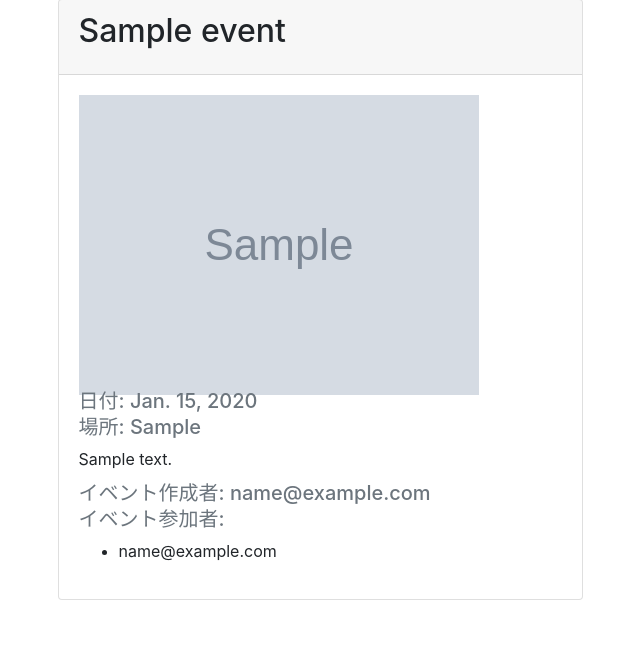
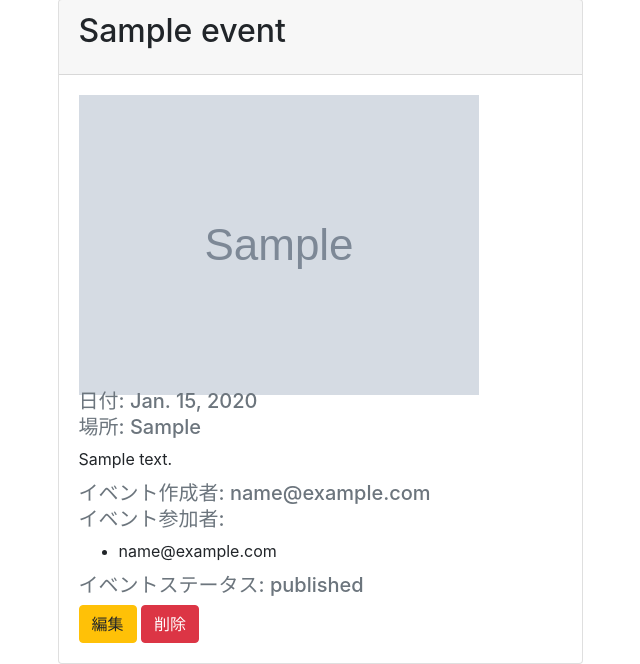
Before and after one commit to biki-cloud/event-matching-service, a Django app: page /events/1/detail in a window 1280 px wide. Shown: the part 279-943 px from the top of the page, without its empty margins (320-960 px from the left). Before the commit the page ends 879 px from the top, so only its background shows below. Run offline with Django 5.2, Linux system fonts and the light colour scheme; a user stored in the database is signed in; tables that the repository leaves empty hold one stand-in row (values such as "Sample post"); grey boxes marked "Sample" are stand-in pictures.

Commit message:
add draft

```diff
--- a/events/templates/events/event_detail.html
+++ b/events/templates/events/event_detail.html
@@ -23,12 +23,21 @@
               <li>{{ vendor }}</li>
             {% endfor %}
           </ul>
-          {% if show_status %}
-            <h5 class="card-subtitle mb-2 text-muted">ステータス: {{ event.status }}</h5>
+
+          {% if user.is_authenticated and user.role == 'イベント主催者' and user.email == event.organizer.user.email %}
+            <h5 class="card-subtitle mb-2 text-muted">イベントステータス: {{ event.status }}</h5>
           {% endif %}
+
           {% if user.is_authenticated and user.role == 'イベント出店者' %}
             <a href="{% url 'event_participation_request' event.pk %}" class="btn btn-primary">Apply to Event</a>
           {% endif %}
+
+          {% if user.is_authenticated and user.email == event.organizer.user.email or user.is_superuser %}
+            <a href="{% url 'event_update' event.pk %}" class="btn btn-warning">編集</a>
+            <a href="{% url 'event_delete' event.pk %}" class="btn btn-danger">削除</a>
+          {% endif %}
+
+
         </div>
       </div>
     </div>
```
Also changed, not shown: events/templates/events/event_list.html (+4 -11 lines).
